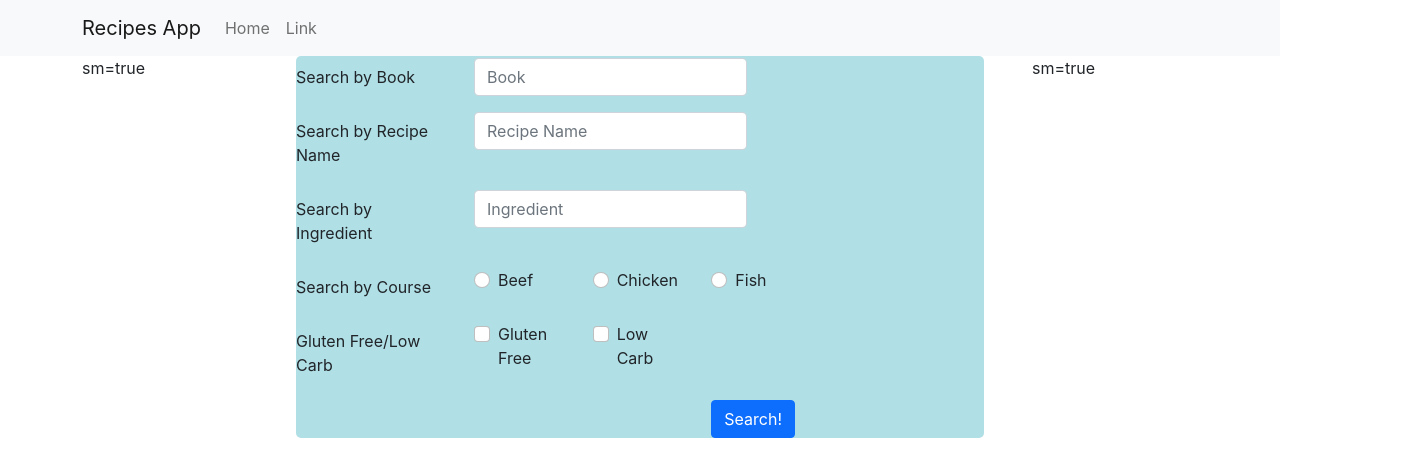
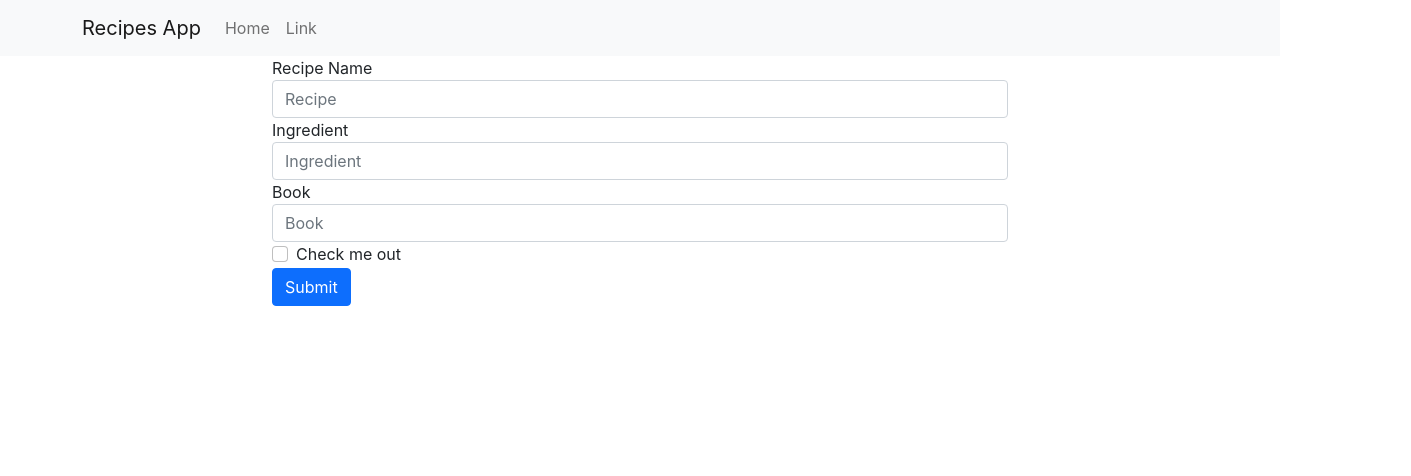
Before and after one commit to davidsjg/DMD-Recipes-App, a React (Create React App) app in the folder client/: page / in a window 1280 px wide. Shown: the top 476 px of the page, 1411 px wide, since content can reach past the window. Built offline with nearby package versions, Linux system fonts and the light colour scheme; the HTML template or start-up script is replaced by a standard one.

Commit message:
updated form

```diff
--- a/client/src/components/BookForm/BookForm.js
+++ b/client/src/components/BookForm/BookForm.js
@@ -1,113 +1,58 @@
 import React, { useRef } from "react";
-import Col from "react-bootstrap/Col";
-import Form from "react-bootstrap/Form";
-import Row from "react-bootstrap/Row";
-import Button from "react-bootstrap/Button";
-import Container from "react-bootstrap/Container";
 
 export default function BookForm() {
-  let book = useRef();
+  function handleOnClick(e) {
+    e.preventDefault();
+  }
 
   return (
-    <Container>
-      <Form className="bookForm">
-        <Form.Group
-          as={Row}
-          className="mb-3"
-          controlId="bookSearch"
-          style={{ paddingTop: 2 }}
+    <>
+      <form>
+        <div className="form-group">
+          <label>Recipe Name</label>
+          <input
+            className="form-control"
+            id="recipeSearch"
+            aria-describedby="recipeSearch"
+            placeholder="Recipe"
+          />
+        </div>
+
+        <div className="form-group">
+          <label>Ingredient</label>
+          <input
+            className="form-control"
+            id="ingredientSearch"
+            aria-describedby="IngredientSearch"
+            placeholder="Ingredient"
+          />
+        </div>
+        <div className="form-group">
+          <label>Book</label>
+          <input
+            className="form-control"
+            id="bookSearch"
+            aria-describedby="bookSearch"
+            placeholder="Book"
+          />
+        </div>
+
+        <div className="form-check">
+          <input
+            type="checkbox"
+            className="form-check-input"
+            id="exampleCheck1"
+          />
+          <label className="form-check-label">Check me out</label>
+        </div>
+        <button
+          onClick={handleOnClick}
+          type="submit"
+          className="btn btn-primary"
         >
-          <Form.Label column sm={3}>
-            Search by Book
-          </Form.Label>
-          <Col sm={5}>
-            <Form.Control placeholder="Book" />
-          </Col>
-          <Col sm={4} />
-        </Form.Group>
-
-        <Form.Group as={Row} className="mb-3" controlId="recipeSearch">
-          <Form.Label column sm={3}>
-            Search by Recipe Name
-          </Form.Label>
-          <Col sm={5}>
-            <Form.Control placeholder="Recipe Name" />
-          </Col>
-          <Col sm={4} />
-        </Form.Group>
-
-        <Form.Group as={Row} className="mb-3" controlId="ingredientSearch">
-          <Form.Label column sm={3}>
-            Search by Ingredient
-          </Form.Label>
-          <Col sm={5}>
-            <Form.Control placeholder="Ingredient" />
-          </Col>
-          <Col sm={4} />
-        </Form.Group>
-
-        <fieldset>
-          <Form.Group as={Row} className="mb-3">
-            <Form.Label as="legend" column sm={3}>
-              Search by Course
-            </Form.Label>
-            <Col sm={2}>
-              <Form.Check
-                type="radio"
-                label="Beef"
-                name="beefRadio"
-                id="beefRadio"
-              />
-            </Col>
-            <Col sm={2} style={{ float: "right" }}>
-              <Form.Check
-                type="radio"
-                label="Chicken"
-                name="chickenRadio"
-                id="chickenRadio"
-              />
-            </Col>
-            <Col sm={2} style={{ float: "right" }}>
-              <Form.Check
-                type="radio"
-                label="Fish"
-                name="fishRadio"
-                id="fishRadio"
-              />
-            </Col>
-          </Form.Group>
-        </fieldset>
-
-        <fieldset>
-          <Form.Group as={Row} className="mb-3">
-            <Form.Label as="legend" column sm={3}>
-              Gluten Free/Low Carb
-            </Form.Label>
-            <Col sm={2}>
-              <Form.Check
-                type="checkbox"
-                label="Gluten Free"
-                name="beefRadio"
-                id="beefRadio"
-              />
-            </Col>
-            <Col sm={2} style={{ float: "right" }}>
-              <Form.Check
-                type="checkbox"
-                label="Low Carb"
-                name="chickenRadio"
-                id="chickenRadio"
-              />
-            </Col>
-          </Form.Group>
-        </fieldset>
-
-        <Form.Group as={Row} className="mb-3">
-          <Col sm={{ span: 12, offset: 7 }}>
-            <Button type="submit">Search!</Button>
-          </Col>
-        </Form.Group>
-      </Form>
-    </Container>
+          Submit
+        </button>
+      </form>
+    </>
   );
 }
--- a/client/src/pages/Home/Home.js
+++ b/client/src/pages/Home/Home.js
@@ -9,11 +9,11 @@ export default function Home() {
     <>
       <Container>
         <Row>
-          <Col>sm=true</Col>
+          <Col></Col>
           <Col lg={8}>
             <BookForm />
           </Col>
-          <Col>sm=true</Col>
+          <Col></Col>
         </Row>
       </Container>
     </>
```
